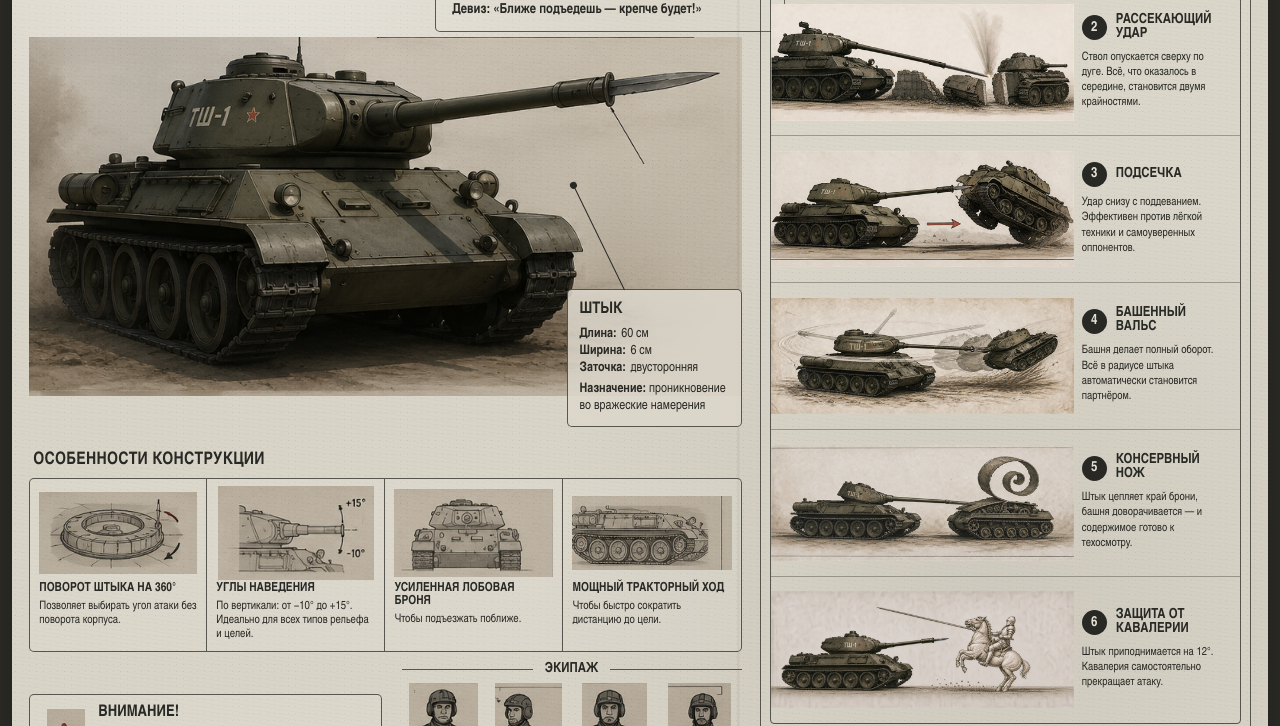
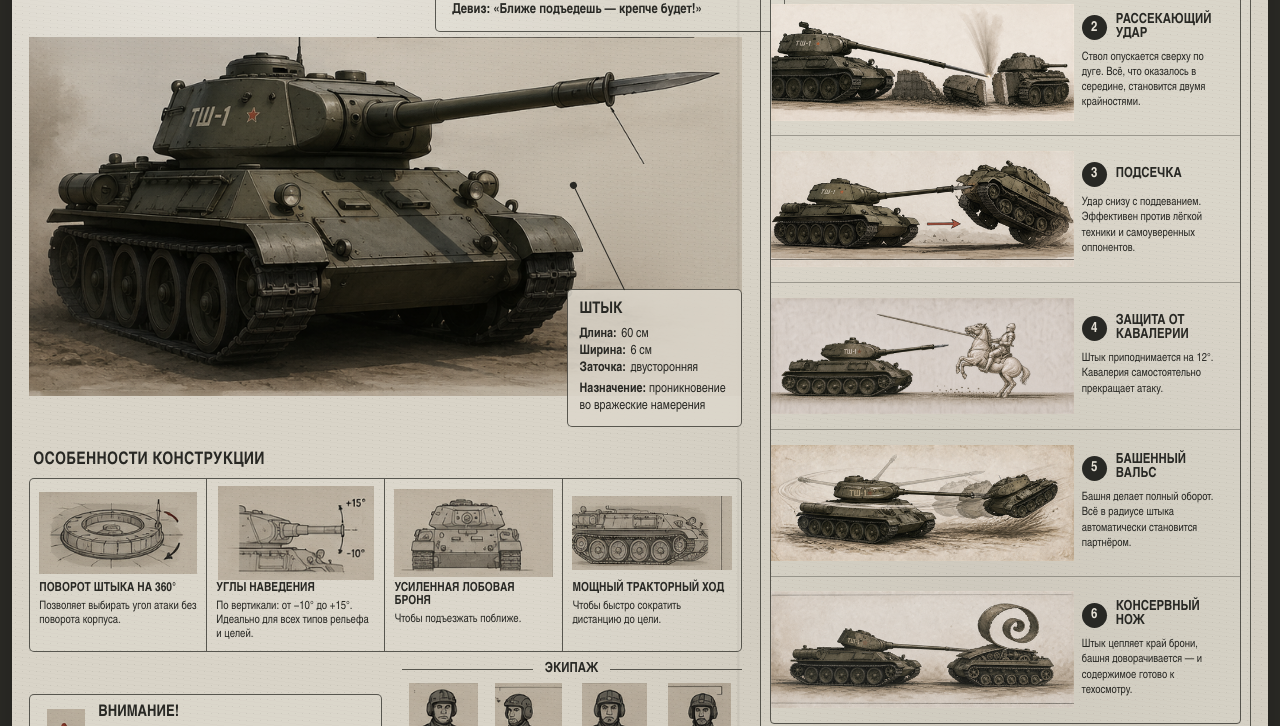
Before and after one commit to agufranov/knife-tank, a plain HTML site: page index.html in a window 1280 px wide. Shown: the part 226-952 px from the top of the page. Drawn offline with Linux system fonts and the light colour scheme.

Commit message:
Move cavalry defense to strike slot 4
Co-Authored-By: Claude Opus 5.5 <noreply@anthropic.com>

```diff
--- a/index.html
+++ b/index.html
@@ -193,6 +193,23 @@
           <article class="strike">
             <img
               class="paper-image"
+              src="assets/generated/strikes/strike-6-v007.png"
+              srcset="
+                assets/generated/strikes/responsive/strike-6-v007-512w.png 512w,
+                assets/generated/strikes/responsive/strike-6-v007-1024w.png 1024w,
+                assets/generated/strikes/strike-6-v007.png 2023w
+              "
+              sizes="(max-width: 760px) calc(100vw - 58px), (max-width: 1180px) 620px, 400px"
+              alt="Танк останавливает средневекового всадника приподнятым штыком"
+            >
+            <div class="strike__copy">
+              <h3><span>4</span>Защита от кавалерии</h3>
+              <p>Штык приподнимается на 12°. Кавалерия самостоятельно прекращает атаку.</p>
+            </div>
+          </article>
+          <article class="strike">
+            <img
+              class="paper-image"
               src="assets/generated/strikes/strike-4-v004.png"
               srcset="
                 assets/generated/strikes/responsive/strike-4-v004-512w.png 512w,
@@ -203,7 +220,7 @@
               alt="Башня вращается и раскручивает зацепленный танк"
             >
             <div class="strike__copy">
-              <h3><span>4</span>Башенный вальс</h3>
+              <h3><span>5</span>Башенный вальс</h3>
               <p>Башня делает полный оборот. Всё в радиусе штыка автоматически становится партнёром.</p>
             </div>
           </article>
@@ -220,25 +237,8 @@
               alt="Штык вскрывает крышу танка как консервную банку"
             >
             <div class="strike__copy">
-              <h3><span>5</span>Консервный нож</h3>
+              <h3><span>6</span>Консервный нож</h3>
               <p>Штык цепляет край брони, башня доворачивается — и содержимое готово к техосмотру.</p>
-            </div>
-          </article>
-          <article class="strike">
-            <img
-              class="paper-image"
-              src="assets/generated/strikes/strike-6-v007.png"
-              srcset="
-                assets/generated/strikes/responsive/strike-6-v007-512w.png 512w,
-                assets/generated/strikes/responsive/strike-6-v007-1024w.png 1024w,
-                assets/generated/strikes/strike-6-v007.png 2023w
-              "
-              sizes="(max-width: 760px) calc(100vw - 58px), (max-width: 1180px) 620px, 400px"
-              alt="Танк останавливает средневекового всадника приподнятым штыком"
-            >
-            <div class="strike__copy">
-              <h3><span>6</span>Защита от кавалерии</h3>
-              <p>Штык приподнимается на 12°. Кавалерия самостоятельно прекращает атаку.</p>
             </div>
           </article>
         </div>
```
